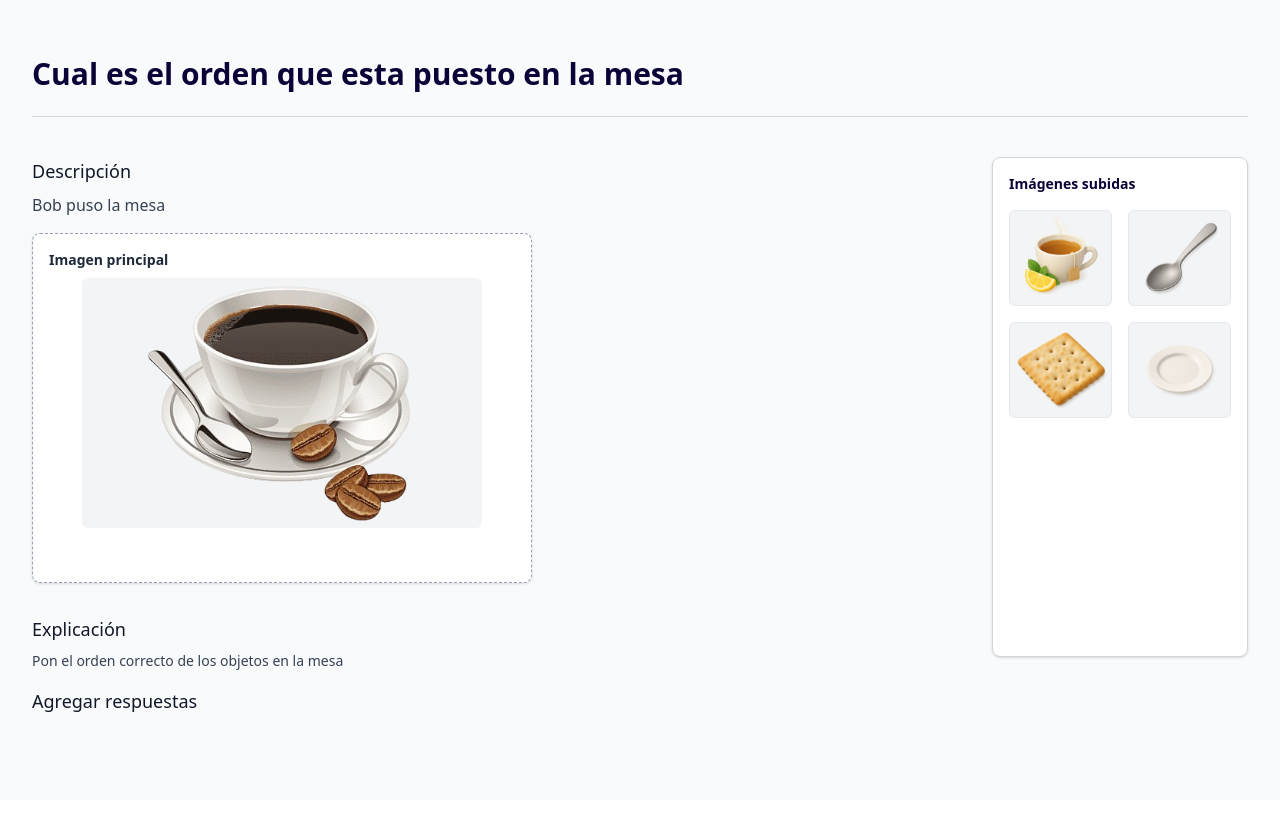
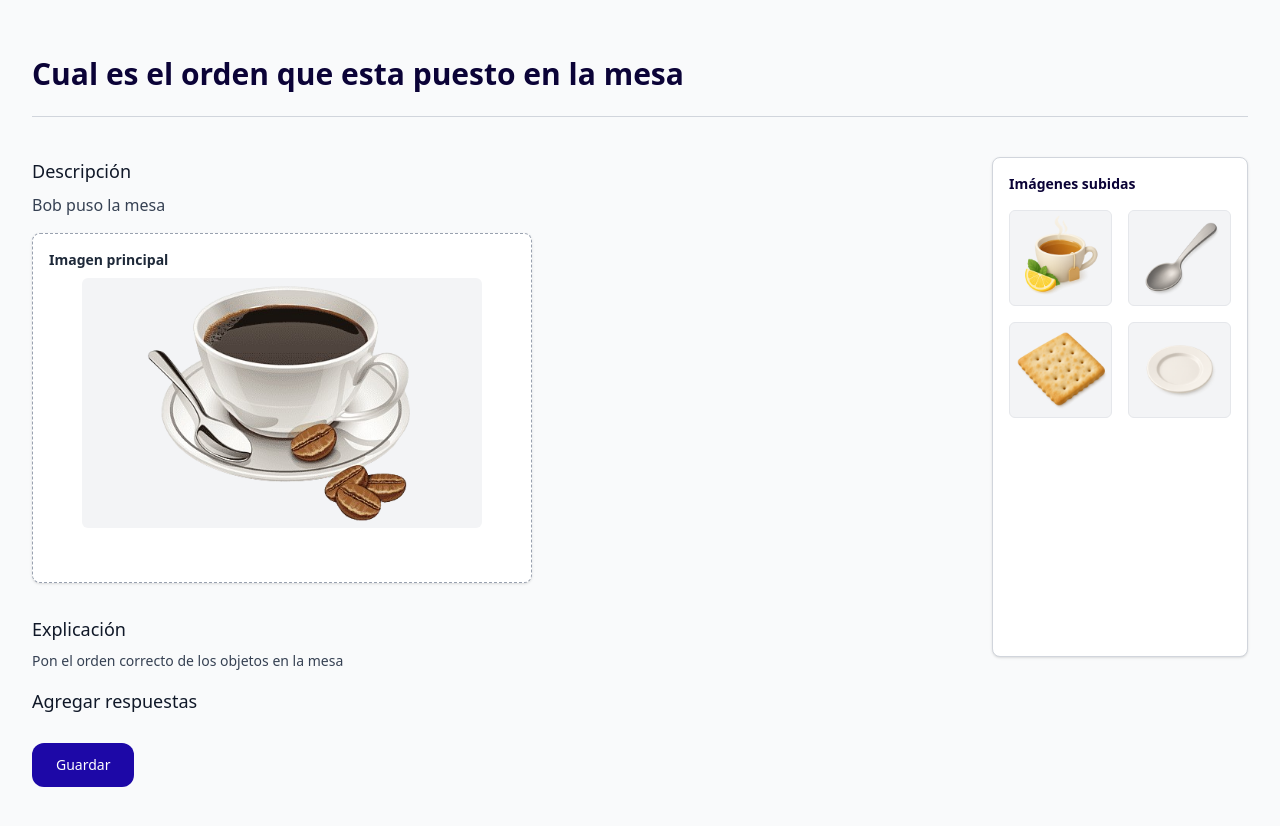
Before and after one commit to epf-21/web, a React (Vite) app in the folder frontend/: page /configure-question in a window 1280 px wide. Shown: the top 826 px of the page. Before the commit the page ends 800 px from the top, so only its background shows below. Built offline with nearby package versions, Linux system fonts and the light colour scheme.

Commit message:
feat: agregar redirecciones a preview

```diff
--- a/frontend/src/App.jsx
+++ b/frontend/src/App.jsx
@@ -18,7 +18,7 @@ export default function App() {
         <Route path='/questions' element={<QuestionManager />} />
         <Route path='/Create-question' element={<CreateQuestion />} />
         <Route path='/configure-question' element={<ConfigureQuestion />} />
-        <Route path='/Preview' element={<Preview />} />
+        <Route path='/preview' element={<Preview />} />
       </Routes>
     </BrowserRouter>
   )
--- a/frontend/src/pages/ConfigureQuestion.jsx
+++ b/frontend/src/pages/ConfigureQuestion.jsx
@@ -1,4 +1,9 @@
+import { useNavigate } from 'react-router-dom';
+
 export default function ConfigureQuestion() {
+
+  const navigate = useNavigate();
+
   const title = 'Cual es el orden que esta puesto en la mesa';
   const description = 'Bob puso la mesa';
   const explanation = 'Pon el orden correcto de los objetos en la mesa';
@@ -43,6 +48,14 @@ export default function ConfigureQuestion() {
           <div className="py-2 rounded-md">
             <h2 className="text-lg font-medium text-gray-900 mb-2">Agregar respuestas</h2>
           </div>
+          <div className="pt-3">
+            <button
+              onClick={() => navigate('/preview')}
+              className="px-6 py-3 bg-black-rock-900 text-white rounded-xl text-sm hover:bg-black-rock-950 transition focus:outline-none focus:ring-2 focus:ring-blue-300"
+            >
+              Guardar
+            </button>
+          </div>
         </div>
 
         <aside className="w-full md:w-64 border border-gray-300 rounded-lg bg-white p-4 shadow-sm h-[500px] overflow-y-auto">
--- a/frontend/src/pages/CreateQuestion.jsx
+++ b/frontend/src/pages/CreateQuestion.jsx
@@ -30,7 +30,7 @@ export default function CreateQuestion() {
         explanation,
         images: imageURLS
       }
-    })
+    });
   };
 
   return (
@@ -62,7 +62,7 @@ export default function CreateQuestion() {
             onSelectChange={onSelectChange}
             removeFile={removeFile}
           />
-          <div className="flex justify-end pt-3">
+          <div className="flex justify-start pt-3">
             <button
               type="submit"
               className="px-6 py-3 bg-black-rock-900 text-white rounded-xl text-sm hover:bg-black-rock-950 transition focus:outline-none focus:ring-2 focus:ring-blue-300"
--- a/frontend/src/pages/QuestionManager.jsx
+++ b/frontend/src/pages/QuestionManager.jsx
@@ -53,7 +53,9 @@ export default function QuestionManager() {
                 <h3 className="text-lg font-semibold text-black-rock-950">{q.title}</h3>
               </div>
               <div className="flex gap-2">
-                <button className="p-2 rounded-full bg-black-rock-100 text-black-rock-950 hover:bg-black-rock-200 transition transform hover:scale-110">
+                <button
+                  onClick={() => navigate('/preview')}
+                  className="p-2 rounded-full bg-black-rock-100 text-black-rock-950 hover:bg-black-rock-200 transition transform hover:scale-110">
                   <Eye className="w-5 h-5" />
                 </button>
                 <button className="p-2 rounded-full bg-black-rock-100 text-black-rock-950 hover:bg-black-rock-200 transition transform hover:scale-110">
```
